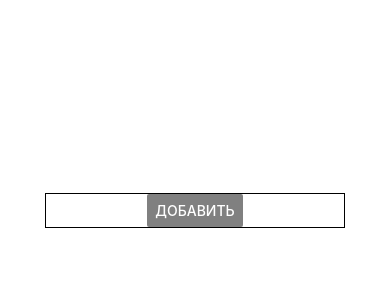
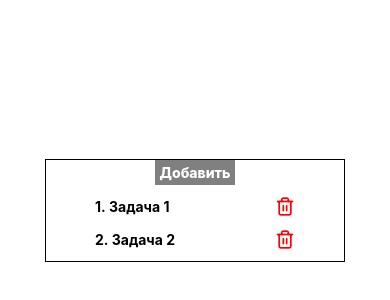
Before and after one commit to LiveParadox96/TodoLists, a React Native app: screen / in a window 390 px wide. Shown: the part 212-512 px from the top of the page. Built offline with nearby package versions, Linux system fonts and the light colour scheme.

Commit message:
Added default tasks, added numbering to each task, implemented task deletion using the corresponding button.

```diff
--- a/App.tsx
+++ b/App.tsx
@@ -1,30 +1,45 @@
 import React, { useState } from "react";
 import { StatusBar } from "expo-status-bar";
-import { StyleSheet, Text, View, Button } from "react-native";
+import { StyleSheet, Text, View, TouchableOpacity } from "react-native";
+import { Feather } from "@expo/vector-icons";
 import ModalWindow from "./components/Modal/Modal";
 
 export default function App() {
   const [modalVisible, setModalVisible] = useState(false);
-  const [lists, setLists] = useState<string[]>([]);
+  const [lists, setLists] = useState<string[]>(["Задача 1", "Задача 2"]);
 
   const handleAddList = (listName: string) => {
     setLists([...lists, listName]);
+  };
+
+  const handleDeleteList = (index: number) => {
+    const updatedLists = [...lists];
+    updatedLists.splice(index, 1);
+    setLists(updatedLists);
   };
 
   return (
     <View style={styles.container}>
       <StatusBar style="auto" />
       <View style={styles.content}>
-        <Button
-          title="Добавить"
+        <TouchableOpacity
           onPress={() => setModalVisible(true)}
-          color="#808080"
-        />
-        {lists.map((list, index) => (
-          <Text key={index} style={styles.todo}>
-            {list}
-          </Text>
-        ))}
+          style={styles.btnAddTask}
+        >
+          <Text style={styles.btnAddTaskText}>Добавить</Text>
+        </TouchableOpacity>
+        <View>
+          {lists.map((list, index) => (
+            <View key={index} style={styles.todoContainer}>
+              <Text style={styles.todo}>
+                {index + 1}.&nbsp;{list}
+              </Text>
+              <TouchableOpacity onPress={() => handleDeleteList(index)}>
+                <Feather name="trash-2" size={20} color="red" />
+              </TouchableOpacity>
+            </View>
+          ))}
+        </View>
       </View>
 
       <ModalWindow
@@ -48,9 +63,28 @@ const styles = StyleSheet.create({
     width: 300,
     borderWidth: 1,
   },
-  todo: {
+  btnAddTask: {
+    backgroundColor: "#808080",
+    width: 80,
+    height: 25,
     marginBottom: 10,
     flexDirection: "row",
+    justifyContent: "center",
+    alignItems: "center",
+  },
+  btnAddTaskText: {
+    fontWeight: "800",
+    color: "#ffffff",
+  },
+  todoContainer: {
+    flexDirection: "row",
+    alignItems: "center",
+    marginBottom: 10,
+    width: 200,
+    justifyContent: "space-between",
+  },
+  todo: {
+    flexDirection: "column",
     fontWeight: "bold",
   },
 });
--- a/components/Modal/Modal.tsx
+++ b/components/Modal/Modal.tsx
@@ -1,5 +1,13 @@
 import React, { useState } from "react";
-import { View, Text, Modal, TextInput, Button, StyleSheet } from "react-native";
+import {
+  View,
+  Text,
+  Modal,
+  TextInput,
+  Button,
+  StyleSheet,
+  TouchableHighlight,
+} from "react-native";
 
 interface ModalWindowProps {
   visible: boolean;
@@ -7,7 +15,11 @@ interface ModalWindowProps {
   onAddList: (listName: string) => void;
 }
 
-const ModalWindow: React.FC<ModalWindowProps> = ({ visible, onClose, onAddList }) => {
+const ModalWindow: React.FC<ModalWindowProps> = ({
+  visible,
+  onClose,
+  onAddList,
+}) => {
   const [listName, setListName] = useState("");
 
   const handleAddList = () => {
@@ -29,8 +41,12 @@ const ModalWindow: React.FC<ModalWindowProps> = ({ visible, onClose, onAddList }
             value={listName}
             onChangeText={setListName}
           />
-          <Button title="Добавить" onPress={handleAddList} />
-          <Button title="Отмена" onPress={onClose} />
+          <TouchableHighlight style={styles.modalBtn} onPress={handleAddList}>
+            <Text style={styles.modalBtnText}>Добавить</Text>
+          </TouchableHighlight>
+          <TouchableHighlight style={styles.modalBtn} onPress={onClose}>
+            <Text style={styles.modalBtnText}>Закрыть</Text>
+          </TouchableHighlight>
         </View>
       </View>
     </Modal>
@@ -63,6 +79,18 @@ const styles = StyleSheet.create({
     marginBottom: 10,
     paddingHorizontal: 10,
   },
+  modalBtn: {
+    width: 80,
+    height: 30,
+    backgroundColor: "#808080",
+    marginBottom: 10,
+    flexDirection: "row",
+    justifyContent: "center",
+    alignItems: "center",
+  },
+  modalBtnText: {
+    color: "#ffffff",
+  },
 });
 
 export default ModalWindow;
--- a/package.json
+++ b/package.json
@@ -9,6 +9,7 @@
     "web": "expo start --web"
   },
   "dependencies": {
+    "@expo/vector-icons": "^13.0.0",
     "@types/react-native": "^0.72.2",
     "expo": "~48.0.18",
     "expo-status-bar": "~1.4.4",
```
Also changed, not shown: components/UI/Button/Button.tsx (deleted, +0 -25 lines), 1 other file (tests, documents, lock files or other folders).
